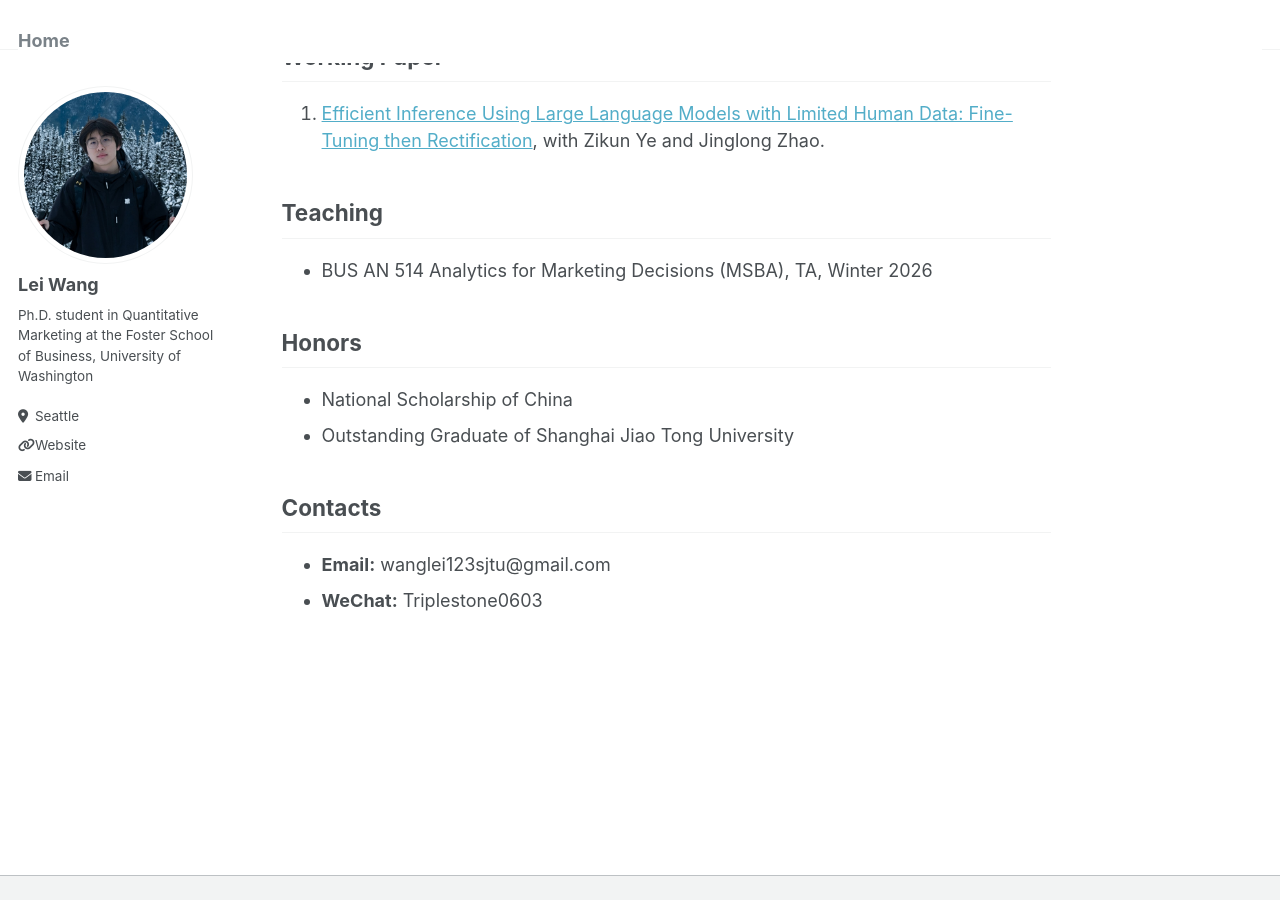
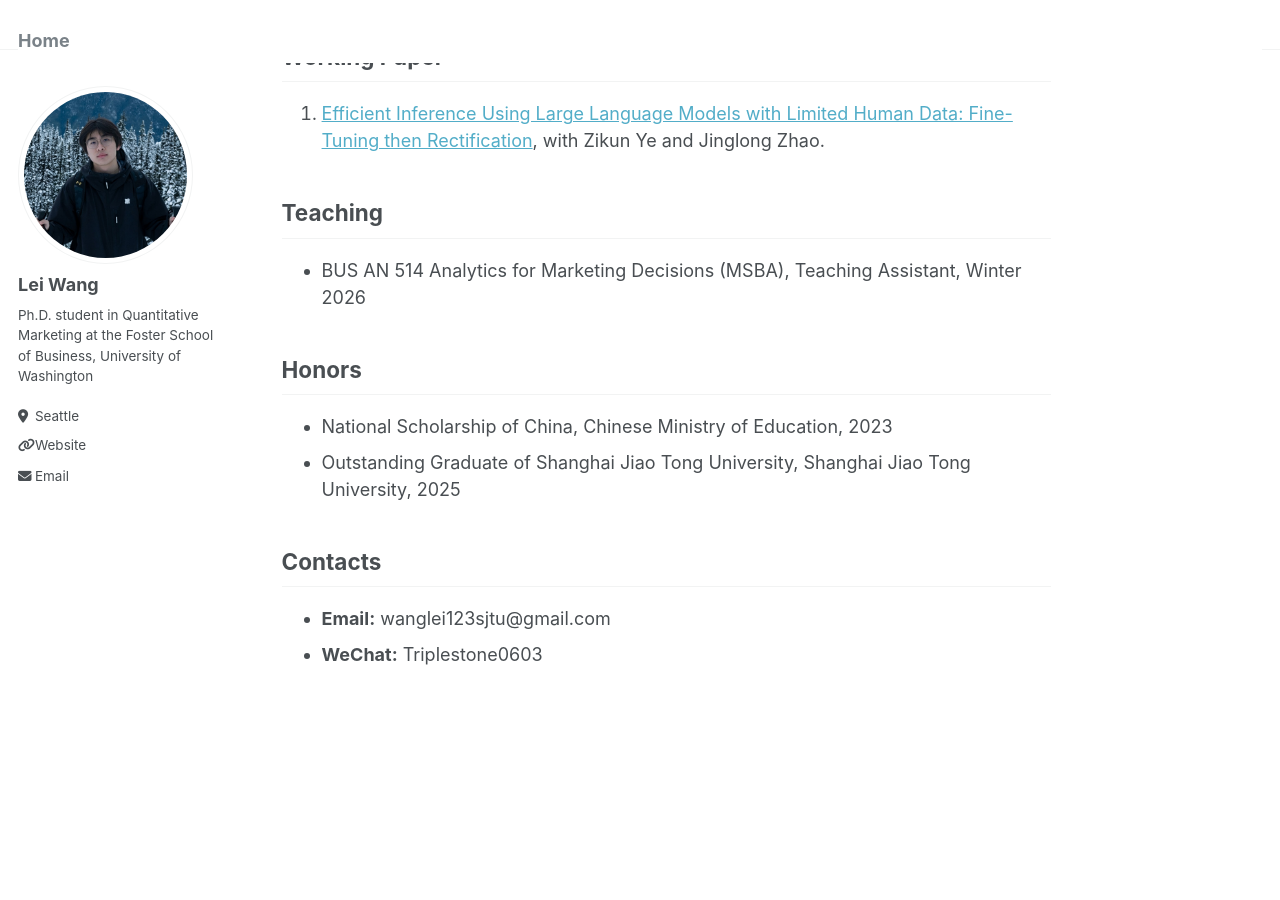
Before and after one commit to Wanglei123SJTU/Wanglei123SJTU.github.io, a Jekyll site: the page built from _pages/about.md, in a window 1280 px wide and 900 px high, scrolled down 549 px. Built offline with Jekyll 4.4.1, drawn with Linux system fonts in a browser that asks for light colours.

Commit message:
Update about.md

```diff
--- a/_pages/about.md
+++ b/_pages/about.md
@@ -25,12 +25,12 @@ My research explores how large language models and machine learning can advance
 1. [Efficient Inference Using Large Language Models with Limited Human Data: Fine-Tuning then Rectification](https://papers.ssrn.com/sol3/papers.cfm?abstract_id=5763184), with Zikun Ye and Jinglong Zhao.
 
 ## Teaching
-- BUS AN 514 Analytics for Marketing Decisions (MSBA), TA, Winter 2026
+- BUS AN 514 Analytics for Marketing Decisions (MSBA), Teaching Assistant, Winter 2026
 
 ## Honors
 
-- National Scholarship of China
-- Outstanding Graduate of Shanghai Jiao Tong University
+- National Scholarship of China, Chinese Ministry of Education, 2023
+- Outstanding Graduate of Shanghai Jiao Tong University, Shanghai Jiao Tong University, 2025
 
 
 ## Contacts
```
